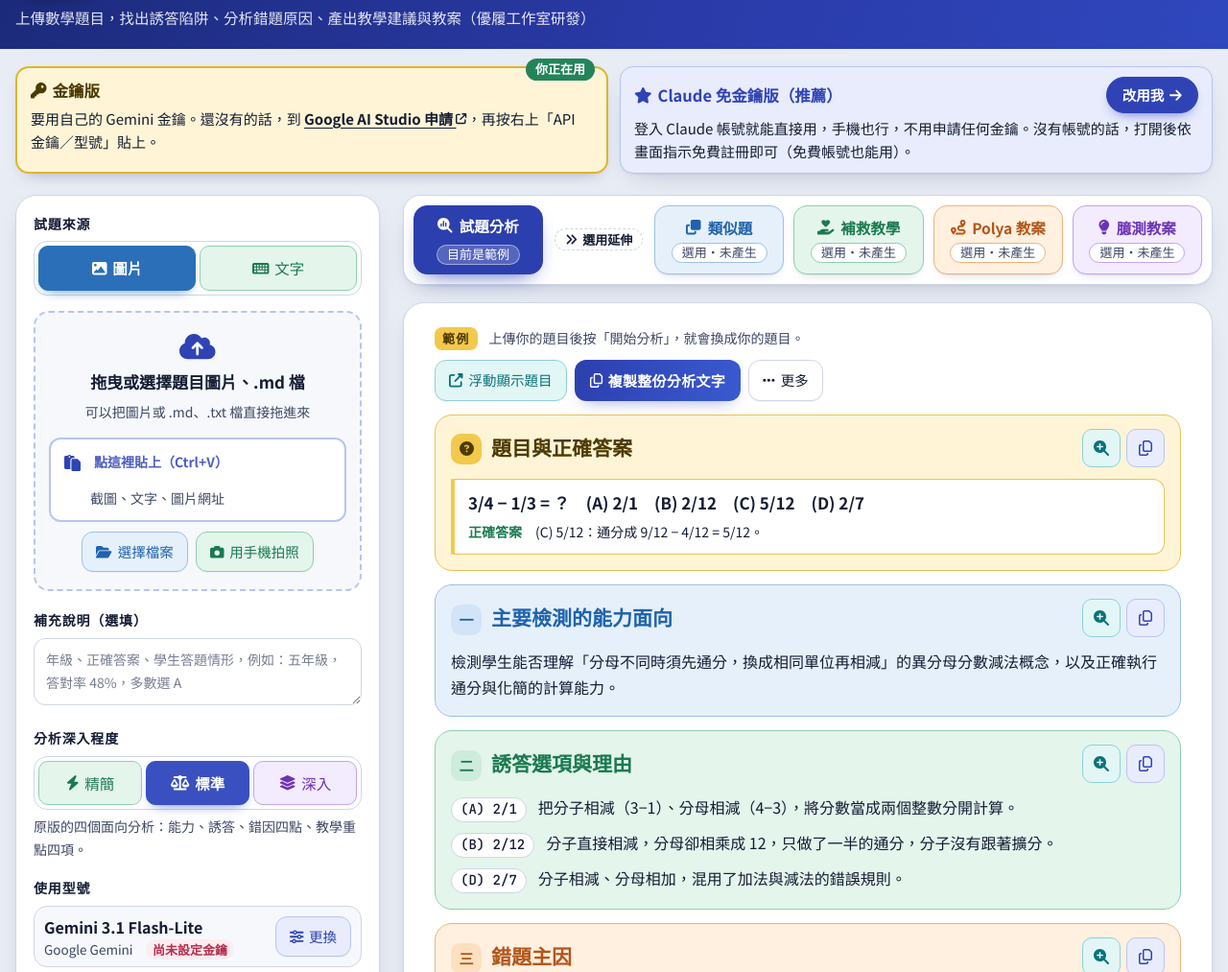
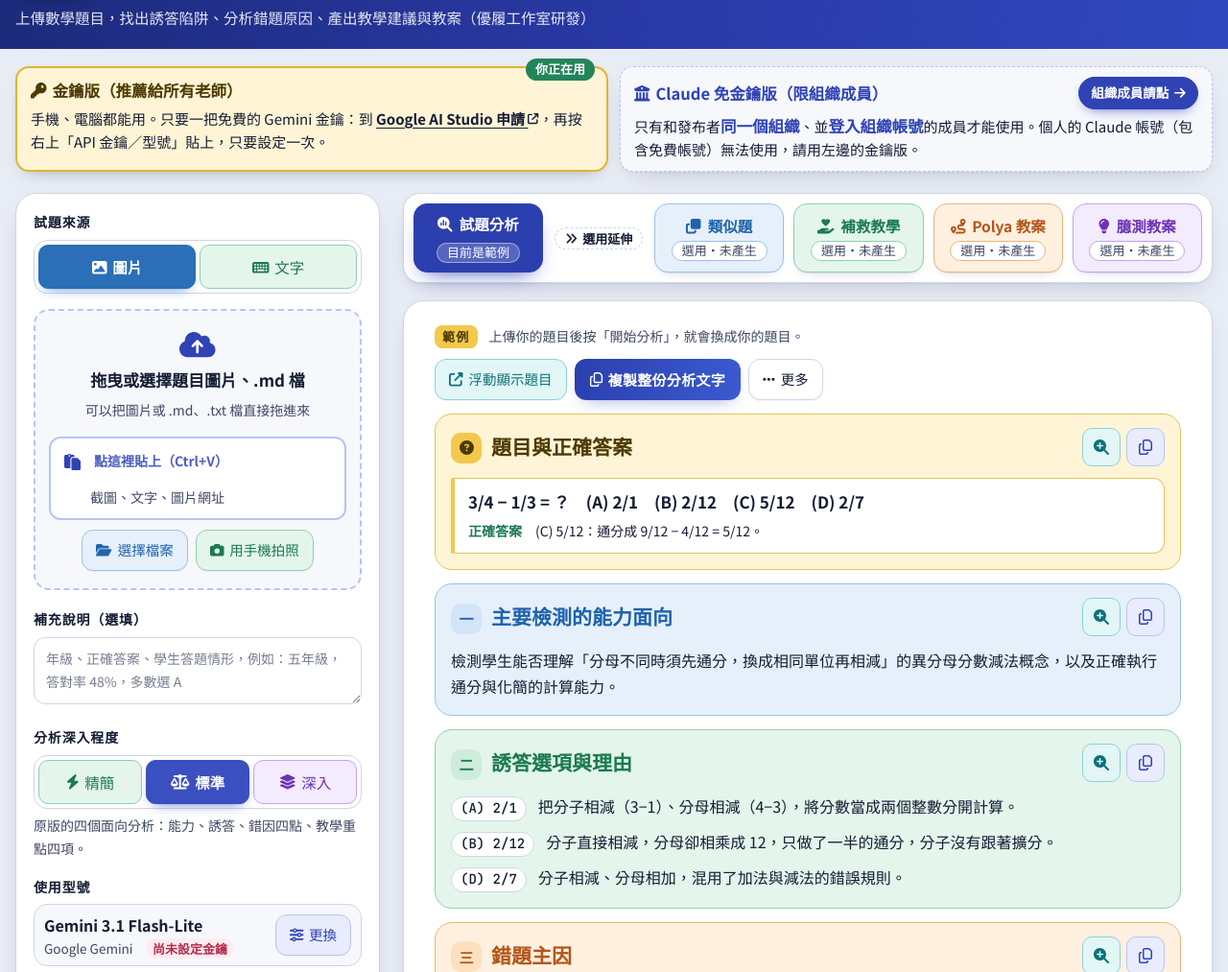
Before and after one commit to geadau-ux/test-reveiw, a plain HTML site: page index.html in a window 1280 px wide. Shown: the part 87-1100 px from the top of the page at 96% size. Drawn offline with nearby package versions, Linux system fonts and the light colour scheme; a web font is replaced by a local one.

Commit message:
Update index.html

```diff
--- a/index.html
+++ b/index.html
@@ -892,6 +892,8 @@ dialog#shareDlg::backdrop { background: rgba(20,28,70,.5); }
 .topband .btn.share-btn { background: #ffffff; color: #22308f; border-color: #ffffff; font-weight: 800; }
 .topband .btn.share-btn svg, .topband .btn.share-btn i { color: #22308f; }
 .topband .btn.share-btn:hover { background: #ffe7a1; color: #22308f; }
+.vcard.claude.org { background: var(--field); border-style: dashed; }
+.vcard.claude.org .btn.vc-go { padding: 5px 12px; font-size: 13.5px; }
 </style>
 </head>
 <body>
@@ -915,15 +917,15 @@ dialog#shareDlg::backdrop { background: rgba(20,28,70,.5); }
     <div class="vs-label">版本選擇</div>
     <div class="vcard key cur">
       <span class="vtag">你正在用</span>
-      <b><i class="fa-solid fa-key"></i> 金鑰版</b>
-      <span>要用自己的 Gemini 金鑰。還沒有的話，到 <a href="https://aistudio.google.com/api-keys" target="_blank" rel="noopener noreferrer">Google AI Studio 申請 <i class="fa-solid fa-arrow-up-right-from-square fa-xs"></i></a>，再按右上「API 金鑰／型號」貼上。</span>
+      <b><i class="fa-solid fa-key"></i> 金鑰版（推薦給所有老師）</b>
+      <span>手機、電腦都能用。只要一把免費的 Gemini 金鑰：到 <a href="https://aistudio.google.com/api-keys" target="_blank" rel="noopener noreferrer">Google AI Studio 申請 <i class="fa-solid fa-arrow-up-right-from-square fa-xs"></i></a>，再按右上「API 金鑰／型號」貼上，只要設定一次。</span>
     </div>
-    <div class="vcard claude">
+    <div class="vcard claude org">
       <div class="vc-head">
-        <b><i class="fa-solid fa-star"></i> Claude 免金鑰版（推薦）</b>
-        <a class="btn small vc-go" href="https://claude.ai/artifact/TPhniT7wNiLfpGERFfE23f" target="_blank" rel="noopener noreferrer" title="在新分頁開啟 Claude 免金鑰版">改用我 <i class="fa-solid fa-arrow-right"></i></a>
+        <b><i class="fa-solid fa-building-columns"></i> Claude 免金鑰版（限組織成員）</b>
+        <a class="btn small vc-go" href="https://claude.ai/artifact/TPhniT7wNiLfpGERFfE23f" target="_blank" rel="noopener noreferrer" title="限發布者所屬組織的成員使用">組織成員請點 <i class="fa-solid fa-arrow-right"></i></a>
       </div>
-      <span>登入 Claude 帳號就能直接用，手機也行，不用申請任何金鑰。沒有帳號的話，打開後依畫面指示免費註冊即可（免費帳號也能用）。</span>
+      <span>只有和發布者<b>同一個組織</b>、並<b>登入組織帳號</b>的成員才能使用。個人的 Claude 帳號（包含免費帳號）無法使用，請用左邊的金鑰版。</span>
     </div>
   </div>
 </div>
```
